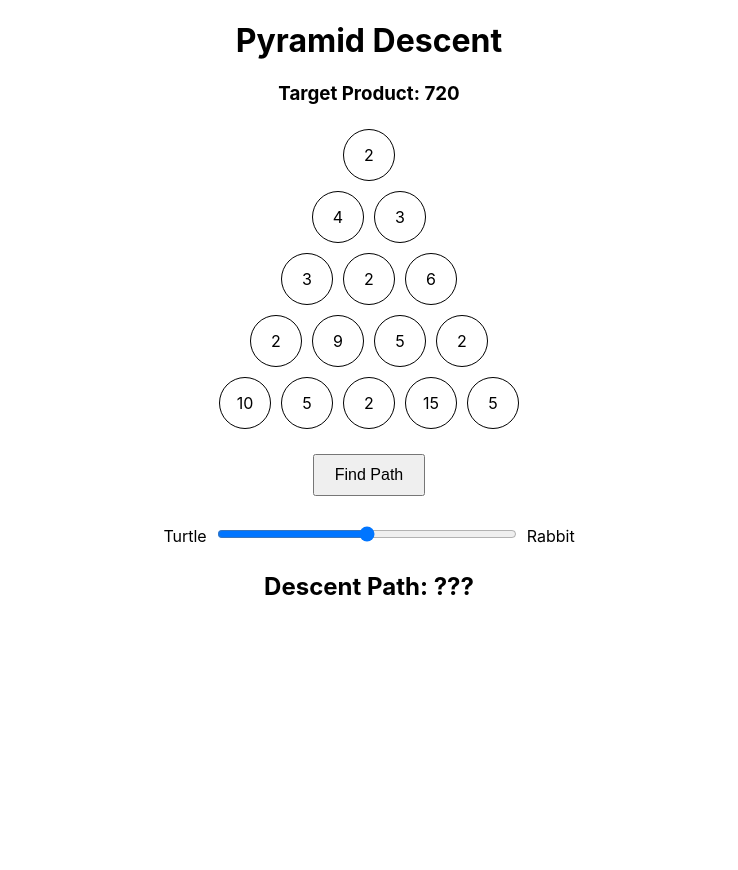
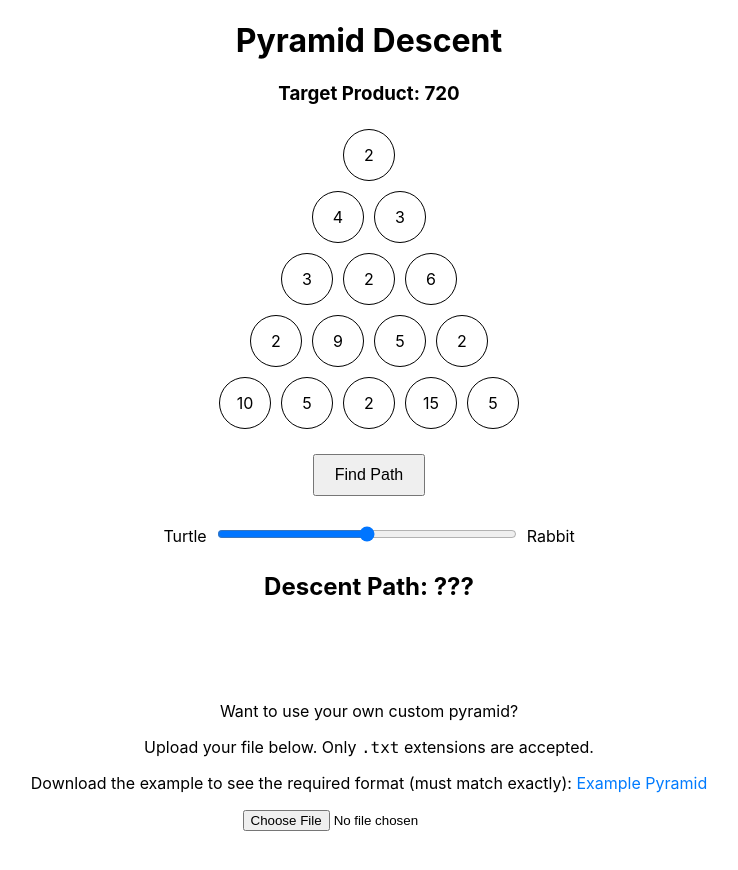
Before and after one commit to gregh13/interactive-pyramid-descent-aops, a React (Create React App) app: page / in a window 1280 px wide. Shown: the top 870 px of the page, without its empty margins (271-1009 px from the left). Before the commit the page ends 800 px from the top, so only its background shows below. Built offline with nearby package versions, Linux system fonts and the light colour scheme.

Commit message:
adds feature to allow for uploaded pyramids. Adds file processing logic, file input button and instructions, and an example file to download. Refactors pyramid and targetProduct variable names to reflect changes.

```diff
--- a/src/App.css
+++ b/src/App.css
@@ -1,11 +1,11 @@
 button {
-    margin-top: 20px;
-    padding: 10px 20px;
-    font-size: 16px;
-  }
+  margin-top: 20px;
+  padding: 10px 20px;
+  font-size: 16px;
+}
 
 .app {
-text-align: center;
+  text-align: center;
 }
 
 .slider-container {
@@ -16,3 +16,17 @@ text-align: center;
   width: 300px;
   margin: 10px;
 }
+
+.file-upload {
+  margin-top: 100px;
+  margin-bottom: 50px;
+}
+
+.file-upload a {
+  text-decoration: none;
+  color: #007BFF;
+}
+
+.file-upload a:hover {
+  color: #0015ff;
+}
--- a/src/App.js
+++ b/src/App.js
@@ -2,9 +2,9 @@ import React, { useRef, useState } from 'react';
 import Pyramid from './components/Pyramid/Pyramid';
 import './App.css';
 
-const targetProduct = 720;  // Target to reach
+const defaultTargetProduct = 720;  // Target to reach
 
-const initialPyramid = [
+const defaultPyramid = [
   [2],
   [4, 3],
   [3, 2, 6],
@@ -71,21 +71,14 @@ const findPath = async (pyramid, depth, index, remainingProduct, path, targetPro
 
 
 const App = () => {
-
+  const [targetProduct, setTargetProduct] = useState(defaultTargetProduct);  // Target product
+  const [pyramid, setPyramid] = useState(defaultPyramid);  // Pyramid structure
   const [currentCell, setCurrentCell] = useState({ row: -1, col: -1 });
   const [pathCoordinateSet, setPathCoordinateSet] = useState(new Set());
   const [solutionPath, setSolutionPath] = useState('???');
   const [isSearching, setIsSearching] = useState(false);
   const [waitTime, setWaitTime] = useState(500);
   const waitTimeRef = useRef(waitTime);
-
-  // Keep the speedRef current as the slider is adjusted
-  const handleSpeedChange = (e) => {
-    // Reverse slider values: Makes higher values on the slider correspond to faster speeds (lower wait times)
-    const newWaitTime = 1000 - Number(e.target.value);
-    setWaitTime(newWaitTime);
-    waitTimeRef.current = newWaitTime;  // Update the ref with the latest value
-  };
 
   // Helper function to add a cell to coordinate set
   const addPathCoordinateSet = ({ row, col }) => {
@@ -101,6 +94,61 @@ const App = () => {
     });
   };
 
+  // Keep the waitTimeRef current as the slider is adjusted
+  const handleSpeedChange = (e) => {
+    // Reverse slider values: Makes higher values on the slider correspond to faster speeds (lower wait times)
+    const newWaitTime = 1000 - Number(e.target.value);
+    setWaitTime(newWaitTime);
+    waitTimeRef.current = newWaitTime;  // Update the ref with the latest value
+  };
+
+  // Process new pyramid data
+  const handleFileUpload = (event) => {
+    const file = event.target.files[0];
+
+    if (file) {
+
+      const reader = new FileReader();
+
+      reader.onload = (e) => {
+        const content = e.target.result;
+        const lines = content.trim().split('\n');
+
+        // First line should contain the target product
+        const targetLine = lines[0].match(/Target:\s*(\d+)/);
+        if (!targetLine) {
+          alert('Invalid file format: Missing target value.');
+          return;
+        }
+
+        const newTargetProduct = parseInt(targetLine[1], 10);
+
+        // Remaining lines should contain the pyramid structure
+        const newPyramid = lines.slice(1).map(line => {
+          return line.split(',').map(num => parseInt(num, 10));
+        });
+
+        // Update state with the new target and pyramid
+        setTargetProduct(newTargetProduct);
+        setPyramid(newPyramid);
+
+        // Reset state values
+        setCurrentCell({ row: -1, col: -1 });
+        setPathCoordinateSet( new Set());
+        setSolutionPath('???');
+
+        // Reset file input value to allow re-upload of the same file
+        event.target.value = null;
+      };
+
+      reader.onerror = () => {
+        alert('Failed to read the file.');
+      };
+
+      reader.readAsText(file);
+    }
+  };
+
   const handleFindPath = async () => {
     // Reset state values
     setCurrentCell({ row: -1, col: -1 });
@@ -111,11 +159,11 @@ const App = () => {
     // Initialize parameters to start search at the top of the pyramid
     const depth = 0;
     const index = 0;
-    const remainingProduct = targetProduct / initialPyramid[0][0];
+    const remainingProduct = targetProduct / pyramid[0][0];
     const path = '';
 
     // Begin DFS search to find solution path
-    const solution = await findPath(initialPyramid, depth, index, remainingProduct, path, targetProduct, waitTimeRef, setCurrentCell, addPathCoordinateSet, removePathCoordinateSet);
+    const solution = await findPath(pyramid, depth, index, remainingProduct, path, targetProduct, waitTimeRef, setCurrentCell, addPathCoordinateSet, removePathCoordinateSet);
 
     // Update solution state
     setSolutionPath(solution);
@@ -128,7 +176,7 @@ const App = () => {
     <div className="app">
       <h1>Pyramid Descent</h1>
       <h3>Target Product: {targetProduct} </h3>
-      <Pyramid pyramid={initialPyramid} currentCell={currentCell} pathCoordinateSet={pathCoordinateSet} solutionPath={solutionPath} />
+      <Pyramid pyramid={pyramid} currentCell={currentCell} pathCoordinateSet={pathCoordinateSet} solutionPath={solutionPath} />
       <button onClick={handleFindPath} disabled={isSearching}>
         {isSearching ? 'Searching...' : 'Find Path'}
       </button>
@@ -149,6 +197,23 @@ const App = () => {
       </div>
 
       <h2>Descent Path: {solutionPath ? solutionPath : 'No Solution'}</h2>
+      <div className="file-upload">
+        <p> Want to use your own custom pyramid?</p>
+        <p> Upload your file below. Only <code>.txt</code> extensions are accepted. </p>
+        {/* Link to download the static file */}
+        <p> Download the example to see the required format (must match exactly):
+          <a href="/pyramid_sample_input.txt" download > Example Pyramid </a>
+        </p>
+
+        <input
+          id="fileInput"
+          type="file"
+          accept=".txt"
+          onChange={handleFileUpload}
+          disabled={isSearching}
+        />
+      </div>
+
     </div>
   );
 };
```
Also changed, not shown: public/pyramid_sample_input.txt (added).
